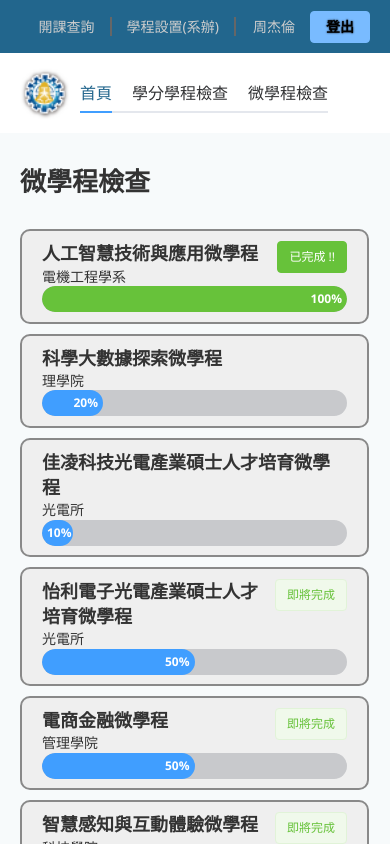
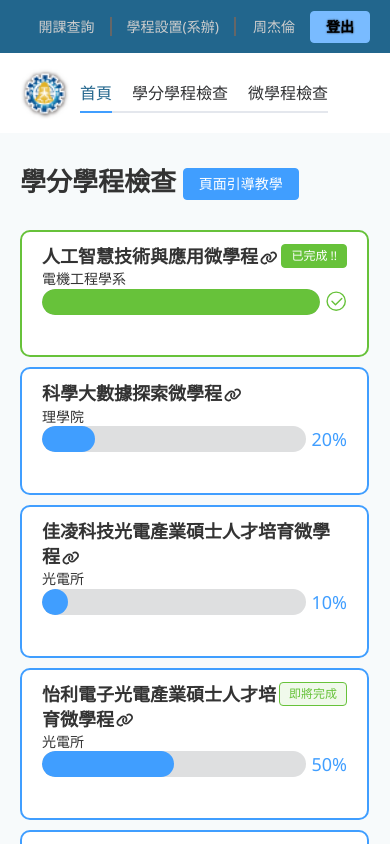
Before and after one commit to lv1codeman/program01, a Vue app: page /miniprograms in a window 390 px wide. Shown: the top 844 px of the page. Built offline with nearby package versions, Linux system fonts and the light colour scheme; a small style sheet from the web is missing.

Commit message:
補上微學程樣式

```diff
--- a/src/views/MiniPrograms/index.vue
+++ b/src/views/MiniPrograms/index.vue
@@ -1,7 +1,7 @@
 <script setup>
 import { useRouter } from 'vue-router'
 const router = useRouter()
-import { ref } from 'vue'
+import { ref, computed, onMounted } from 'vue'
 import pagetitle from '@/views/Layout/components/LayoutPageTitle.vue'
 import { miniProgramData } from '@/assets/data/programData.js'
 const programList = ref([])
@@ -14,7 +14,7 @@ const setItemText = (percentage) => {
   // } else {
   //   return '目前進度: ' + percentage + '%'
   // }
-  return percentage + '%'
+  return ' ' + percentage + '%'
 }
 const setStatus = (item) => {
   if (item.state === 'success') return 'success'
@@ -22,57 +22,144 @@ const setStatus = (item) => {
     return ''
   }
 }
+
 const goResult = () => {
   router.push({ path: '/result' })
 }
+
+const ref1 = ref([])
+const ref2 = ref([])
+const ref3 = ref([])
+
+onMounted(() => {})
+
+const open = ref(false)
+const currentStep = ref()
+const elTourChanged = (step) => {
+  currentStep.value = step
+  console.log(currentStep.value)
+  console.log(btnName.value[1])
+}
+const btnName = computed(() => {
+  let btnNameList = []
+  if (!currentStep.value || currentStep.value === 0) {
+    btnNameList = ['', '下一步']
+  } else if (currentStep.value == 1) {
+    btnNameList = ['上一步', '下一步']
+  } else if (currentStep.value == 2) {
+    btnNameList = ['上一步', '完成']
+  }
+
+  return btnNameList
+})
 </script>
 <template>
+  <el-tour v-model="open" @change="elTourChanged">
+    <!-- <el-tour-step :target="ref1?.$el" title="Upload File"> </el-tour-step>
+    <el-tour-step :target="ref2?.$el" title="Save" description="Save your changes" /> -->
+    <el-tour-step
+      :target="ref1[0]"
+      title="學分學程"
+      description="點選進度條可查看結果"
+      :next-button-props="{
+        children: btnName[1]
+      }"
+    />
+    <el-tour-step
+      :target="ref2[0]"
+      title="學分學程網址"
+      description="點擊後連至該學分學程網站"
+      :prev-button-props="{
+        children: btnName[0]
+      }"
+      :next-button-props="{
+        children: btnName[1]
+      }"
+    />
+    <el-tour-step
+      :target="ref3[0]"
+      title="修習進度"
+      :prev-button-props="{
+        children: btnName[0]
+      }"
+      :next-button-props="{
+        children: btnName[1]
+      }"
+    >
+      <div style="color: var(--el-color-success)">已完成 = 100%</div>
+      <div style="color: var(--el-color-primary)">即將完成 >= 50%</div>
+    </el-tour-step>
+    <template #indicators="{ current, total }">
+      <span>{{ current + 1 }} / {{ total }}</span>
+    </template>
+  </el-tour>
   <div class="page-container">
     <!-- <div class="pageTitle">學分學程檢查</div> -->
-    <pagetitle>微學程檢查</pagetitle>
+    <pagetitle>
+      學分學程檢查
+      <el-button type="primary" @click="open = true">頁面引導教學</el-button>
+    </pagetitle>
+
     <div class="outouter-box">
-      <div class="outer-box" v-for="item in programList" :key="item.id">
+      <div
+        class="outer-box"
+        v-for="(item, index) in programList"
+        :key="item.id"
+        :style="
+          item.percent == 100
+            ? { border: '2px solid var(--el-color-success)' }
+            : { border: '2px solid var(--el-color-primary)' }
+        "
+        @click="goResult"
+        :ref="(el) => (ref1[index] = el)"
+      >
         <div class="box">
-          <el-tag
-            type="success"
-            size="large"
-            effect="dark"
-            style="float: right"
-            v-show="item.percent === 100"
+          <el-tag type="success" size="" effect="dark" style="float: right" v-show="item.percent === 100"
             >已完成 !!</el-tag
           >
           <el-tag
             type="success"
-            size="large"
+            size=""
             effect="light"
-            style="float: right"
+            style="float: right; border: 1px solid var(--el-color-success); color: var(--el-color-success)"
             v-show="(item.percent >= 50) & (item.percent != 100)"
             >即將完成</el-tag
           >
           <div class="subjectName">
-            <a :href="item.url" target="_blank">{{ item.name }}</a>
+            <a :href="item.url" target="_blank" :ref="(el) => (ref2[index] = el)"
+              >{{ item.name }}<font-awesome-icon icon="fa-link" style="font-size: 14px; margin-left: 2px"
+            /></a>
           </div>
           <div class="subjectUnit">{{ item.unit }}</div>
+          <div :ref="(el) => (ref3[index] = el)">
             <el-progress
               class="progressbar"
               :show-text="true"
-            :text-inside="true"
+              :text-inside="false"
               :stroke-width="26"
               :percentage="item.percent"
               :format="setItemText"
               :status="setStatus(item)"
-            @click="goResult"
-          />
+            >
+            </el-progress>
+          </div>
         </div>
       </div>
     </div>
   </div>
 </template>
 
-<style scoped lang="scss">
+<style lang="scss" scoped>
+:root {
+  --success-color: #ccc;
+}
+// .warningborder {
+//   border: 2px solid $successColor !important;
+// }
+
 .outouter-box {
   // height: 550px;
-  height: calc($baseNum * 4.5);
+  height: calc($baseNum * 4.75);
 
   display: flex;
   flex-wrap: wrap;
@@ -81,50 +168,72 @@ const goResult = () => {
   .outer-box {
     padding: 0 20px;
     width: 380px;
-    border: 2px solid rgb(137, 137, 137);
-    background-color: rgb(239, 239, 239);
+    // border: 2px solid rgb(137, 137, 137);
+    border: 2px solid $primaryColor;
+    background-color: white;
     border-radius: 10px;
     margin-top: 10px;
     margin-right: 1px;
+    &:hover {
+      cursor: pointer;
+      background-color: rgba(223, 223, 223, 0.06);
+    }
     .box {
-      // display: relative;
+      display: relative;
       // width: 400px;
-      margin-top: 10px;
+      margin-top: 12px; //outer-box有marginTop:10px，加上border的2px
       .subjectName {
         font-size: 18px;
         font-weight: bold;
+        & a:hover {
+          background-color: #dae7ff;
         }
+      }
+
       .subjectUnit {
         font-size: 14px;
       }
     }
   }
 }
-.progressbar {
-  cursor: pointer;
-}
+// :deep(.last-box) {
+//   margin-right: auto; /* 加上 !important 以确保优先级 */
+//   margin-left: 80px;
+// }
+
 :deep(.el-progress-bar__outer) {
-  background-color: var(--el-color-info-light-5);
+  background-color: var(--el-color-info-light-7);
 }
 
+$--neon-text-light: rgb(0, 0, 0);
+$--neon-text-color: #04f;
 :deep(.el-progress-bar__innerText) {
   color: white;
   font-weight: bold;
+  text-shadow: 0px 0px 2px black;
+  padding: 0 5px;
+  font-size: 14px;
 }
 :deep(.el-progress__text) {
-  color: var(--el-color-success);
+  color: var(--el-color-primary);
+  min-width: 0;
+  display: flex;
+  align-items: center;
+}
+:deep(div.el-progress__text span) {
+  font-size: 18px;
 }
 
 @media screen and (max-width: 1200px) {
   .outouter-box {
     // height: 900px;
-    height: calc($baseNum * 6.5);
+    height: calc($baseNum * 9);
   }
 }
 @media screen and (max-width: 818px) {
   .outouter-box {
     // height: 1700px;
-    height: calc($baseNum * 13);
+    height: calc($baseNum * 17);
     justify-content: center;
   }
 }
```
Lines whose indentation alone changed are shown as unchanged.
